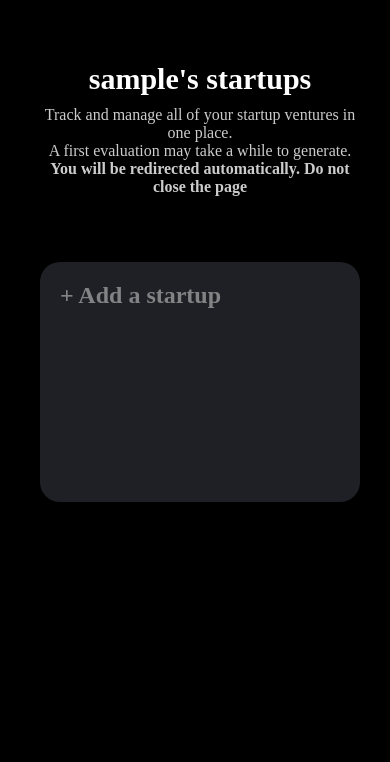
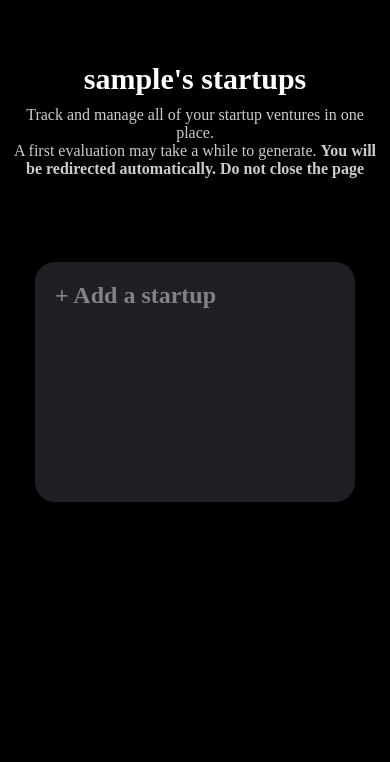
Before and after one commit to AndyMasc/Lumen, a Django app: page /workspace/dashboard/ in a window 390 px wide. Shown: the part 58-820 px from the top of the page. Run offline with Django 5.2, Linux system fonts and the light colour scheme; the visitor is signed in with stand-in values (Sample User, id 1); data that the repository does not hold is empty; some web fonts are replaced.

Commit message:
Center dash view items @768px

```diff
--- a/workspace/static/workspace/css/dash_style.css
+++ b/workspace/static/workspace/css/dash_style.css
@@ -136,8 +136,12 @@ body {
     }
     .heading {
         margin-bottom: 20px;
+        margin-left: 0;
+        width: 100%;
     }
     .widgets-container {
         justify-content: center;
+        width: 100%;
+        margin-left: 0;
     }
 }
```
